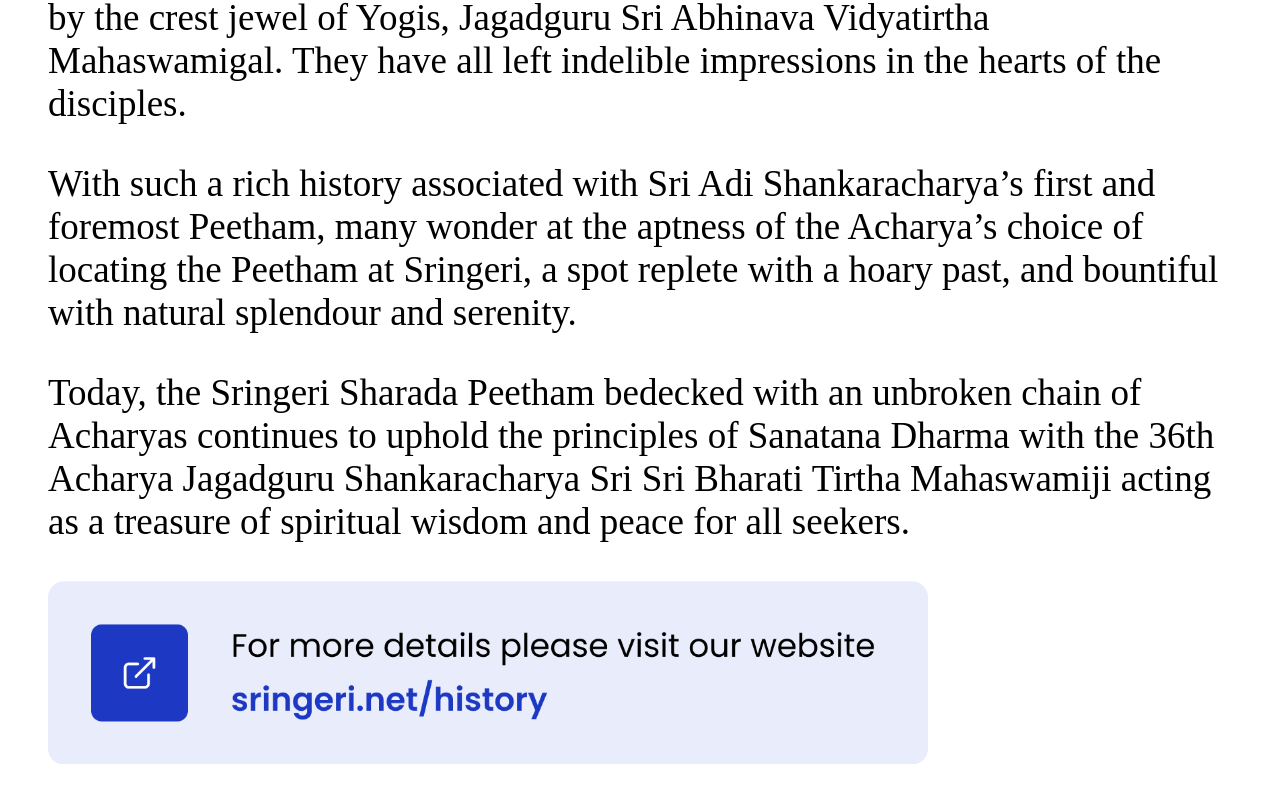
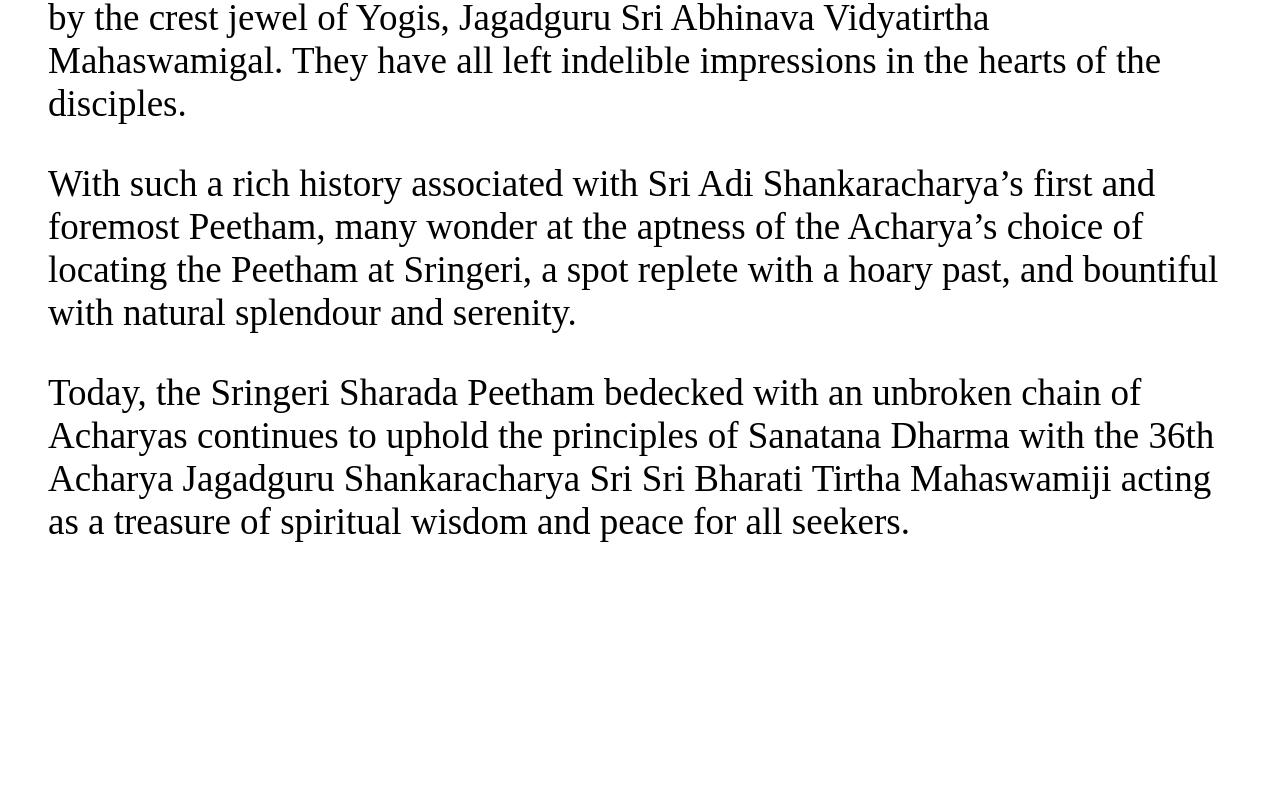
Before and after one commit to nikhilgharate/information.github.io, a plain HTML site: page index.html in a window 1280 px wide. Shown: the part 3452-4254 px from the top of the page. After the commit the page ends 4090 px from the top, so only its background shows below. Drawn offline with Linux system fonts and the light colour scheme.

Commit message:
Update index.html

```diff
--- a/index.html
+++ b/index.html
@@ -58,9 +58,9 @@
             <p  style="color:black;font-size:37px;">
                               Today, the Sringeri Sharada Peetham bedecked with an unbroken chain of Acharyas continues to uphold the principles of Sanatana Dharma with the 36th Acharya Jagadguru Shankaracharya Sri Sri Bharati Tirtha Mahaswamiji acting as a treasure of spiritual wisdom and peace for all seekers.</p>
 
-            <a href="https://sringeri.net/history" target="_blank">
+<!--             <a href="https://sringeri.net/history" target="_blank">
 
             <img src="https://raw.githubusercontent.com/nikhilgharate/information.github.io/main/assets/histrorycard.png" width="880">
-            </a>
+            </a> -->
       </body>
 </html>
```
